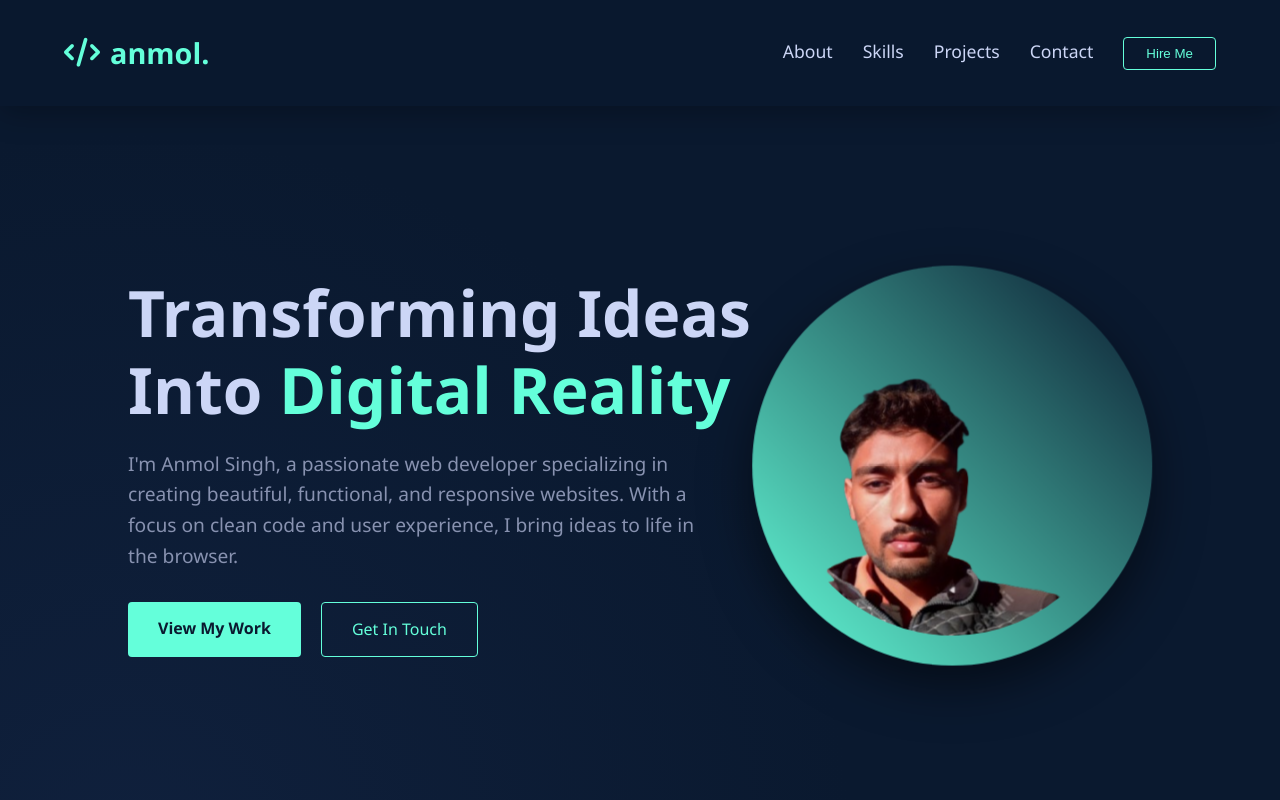
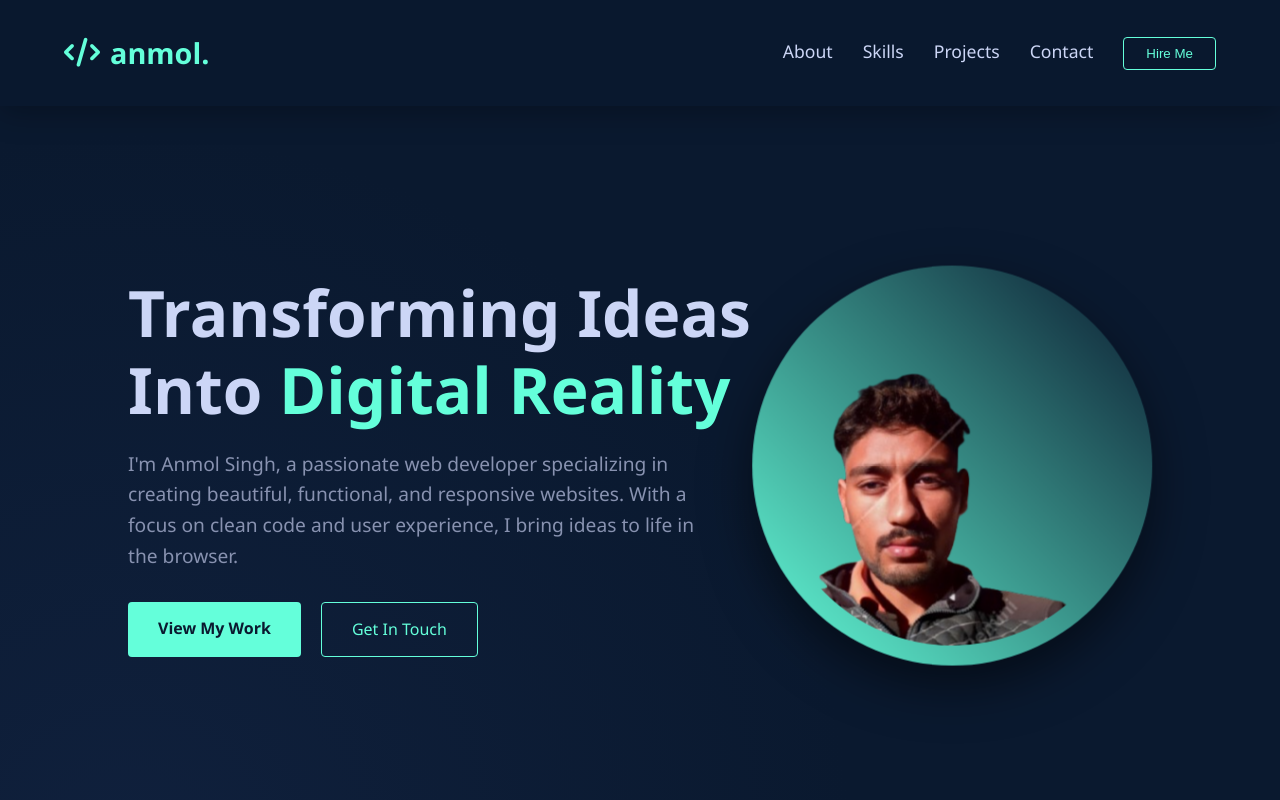
Before and after one commit to anmol37082/personal-portfolio, a plain HTML site: page index.html in a window 1280 px wide. Shown: the top 800 px of the page. Drawn offline with Linux system fonts and the light colour scheme.

Commit message:
Update index.html

```diff
--- a/index.html
+++ b/index.html
@@ -198,8 +198,8 @@
     .hero-image::before {
       content: '';
       position: absolute;
-      width: 85%;
-      height: 85%;
+      width: 90%;
+      height: 90%;
      background: url('Annotation_2023-11-29_191721-removebg-preview.png') center center / cover no-repeat;
 
       border-radius: 50%;
```
